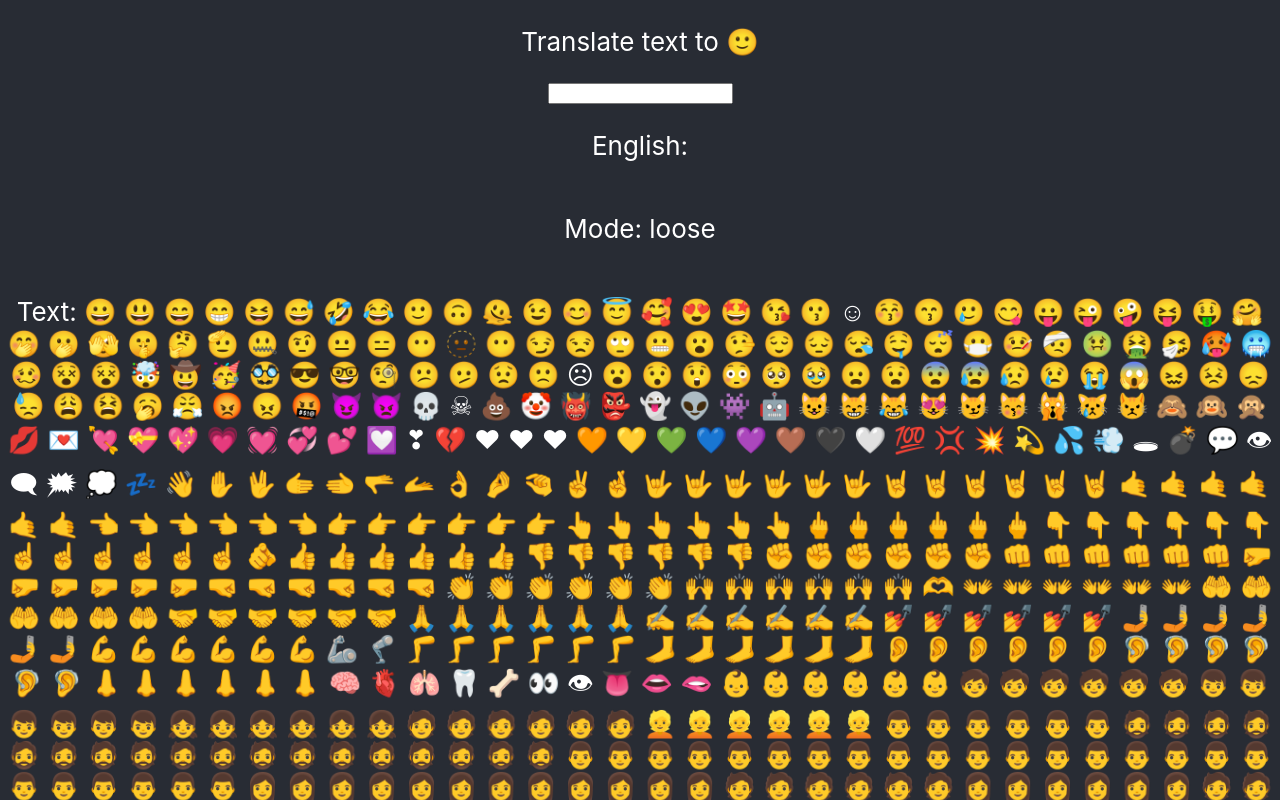
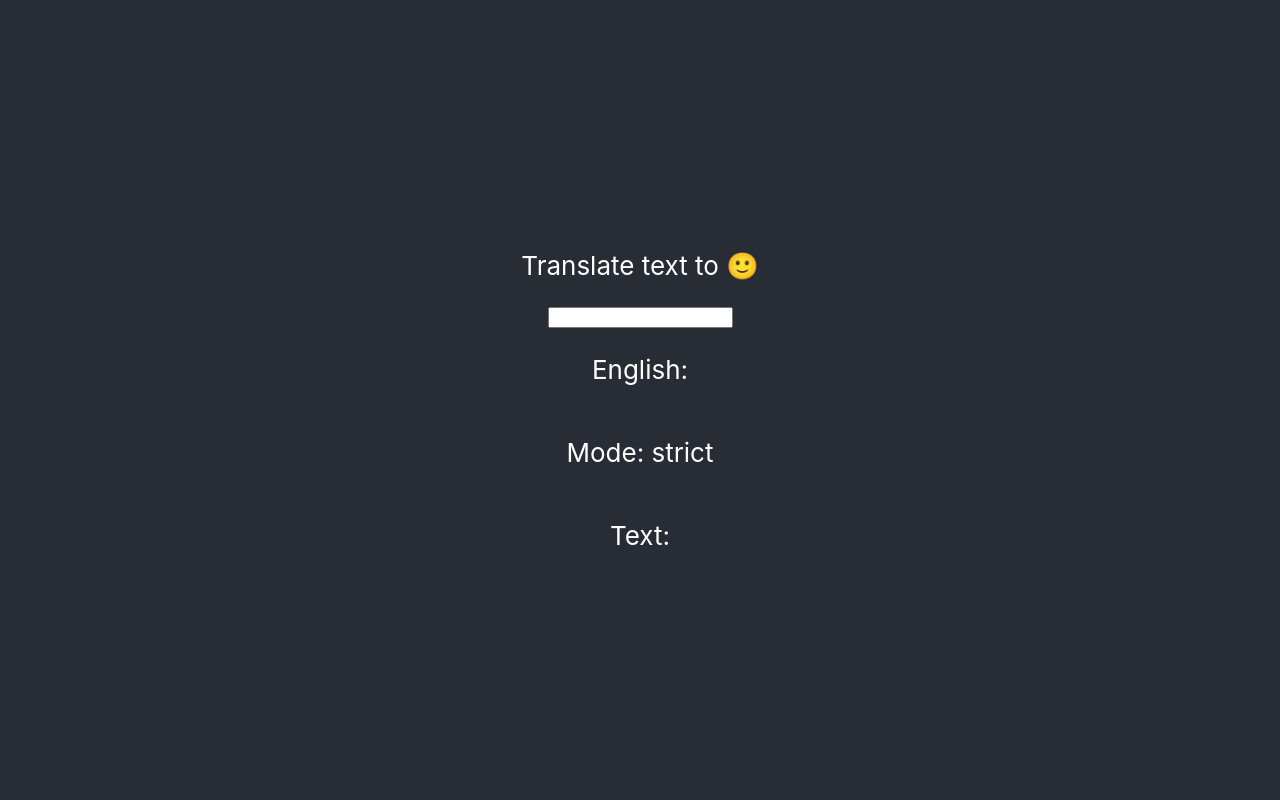
Before and after one commit to ericpesto/textmoji, a React (Create React App) app: page / in a window 1280 px wide. Shown: the top 800 px of the page. Built offline with nearby package versions, Linux system fonts and the light colour scheme.

Commit message:
clean up

```diff
--- a/src/components/Main.tsx
+++ b/src/components/Main.tsx
@@ -10,7 +10,7 @@ function Main() {
   const [emojis, setEmojis] = useState<object[]>([]);
   const [output, setOutput] = useState<string>('');
 
-  const matchType: string = 'loose';
+  const matchType: string = 'strict';
 
   const handleTextInput = (e: React.ChangeEvent<HTMLInputElement>) => {
     setUserInput(e.target.value);
@@ -100,17 +100,15 @@ function Main() {
       matchedEmojis.map((emoji: EmojiMatch) => {
         if (emoji.wordIndex === wordIndex) {
           const { codePoint } = emoji;
-          let codePoints: string[] = [];
           let santiziedCodePoint: string = '';
-          if (codePoint.includes(',')) {
-            codePoints = codePoint.split(',');
-            santiziedCodePoint = codePoints[0].slice(2);
-          }
           if (!codePoint.includes(',')) {
             santiziedCodePoint = codePoint.slice(2);
           }
+          if (codePoint.includes(',')) {
+            const codePoints: string[] = codePoint.split(',');
+            santiziedCodePoint = codePoints[0].slice(2);
+          }
           const emojiIcon = String.fromCodePoint(parseInt(santiziedCodePoint, 16));
-
           return combined.push(emojiIcon);
         }
         return combined.push(word);
```
Also changed, not shown: 1 other file (tests, documents, lock files or other folders).
